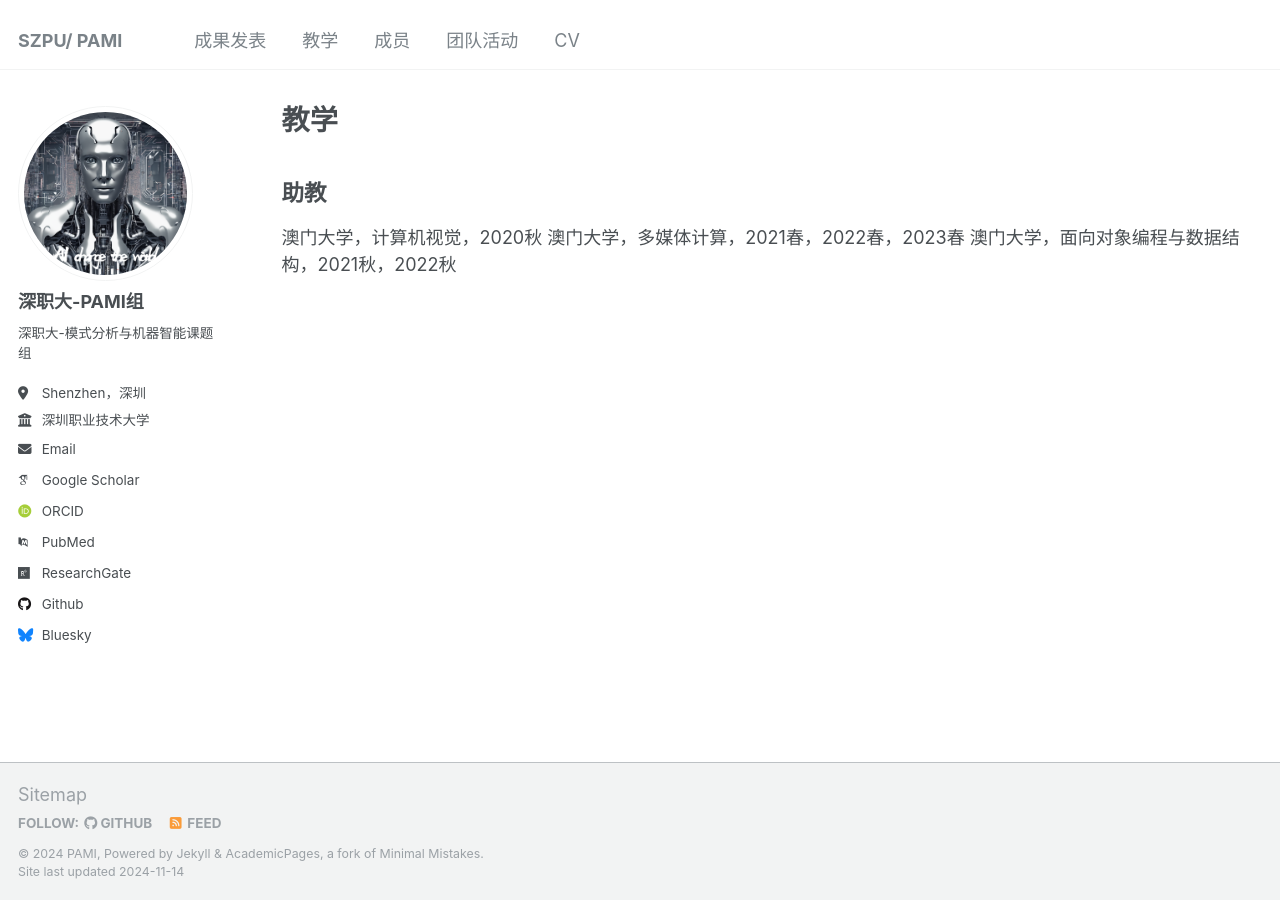
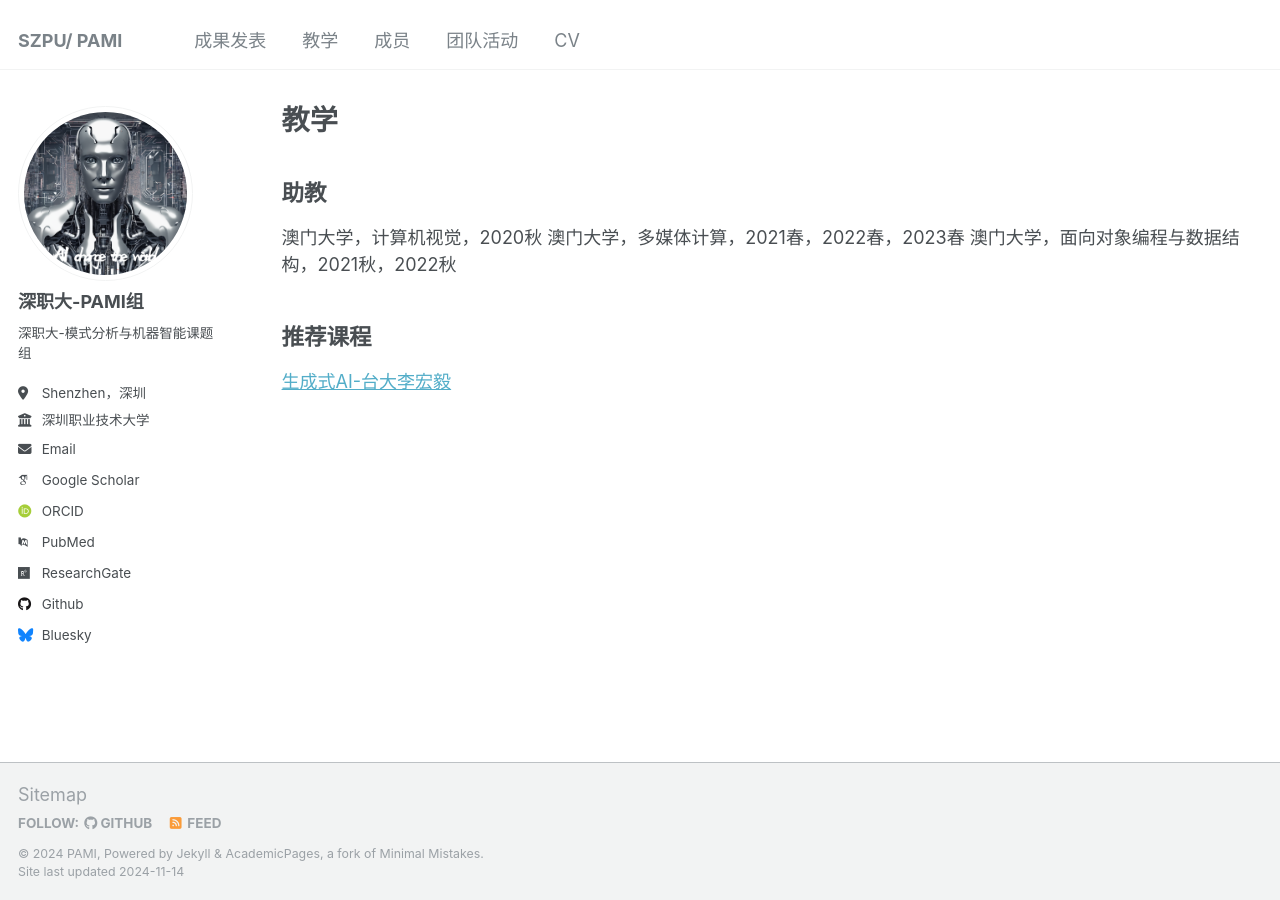
Before and after one commit to shaojiwan/academic.com, a Jekyll site: the page built from _pages/teaching.md, in a window 1280 px wide. Built offline with Jekyll 4.4.1, drawn with Linux system fonts in a browser that asks for light colours; some web fonts are replaced.

Commit message:
Update teaching.md

```diff
--- a/_pages/teaching.md
+++ b/_pages/teaching.md
@@ -13,3 +13,7 @@ redirect_from:
 澳门大学，计算机视觉，2020秋
 澳门大学，多媒体计算，2021春，2022春，2023春
 澳门大学，面向对象编程与数据结构，2021秋，2022秋
+
+推荐课程
+------
+[生成式AI-台大李宏毅](https://speech.ee.ntu.edu.tw/~hylee/genai/2024-spring.php)
```
